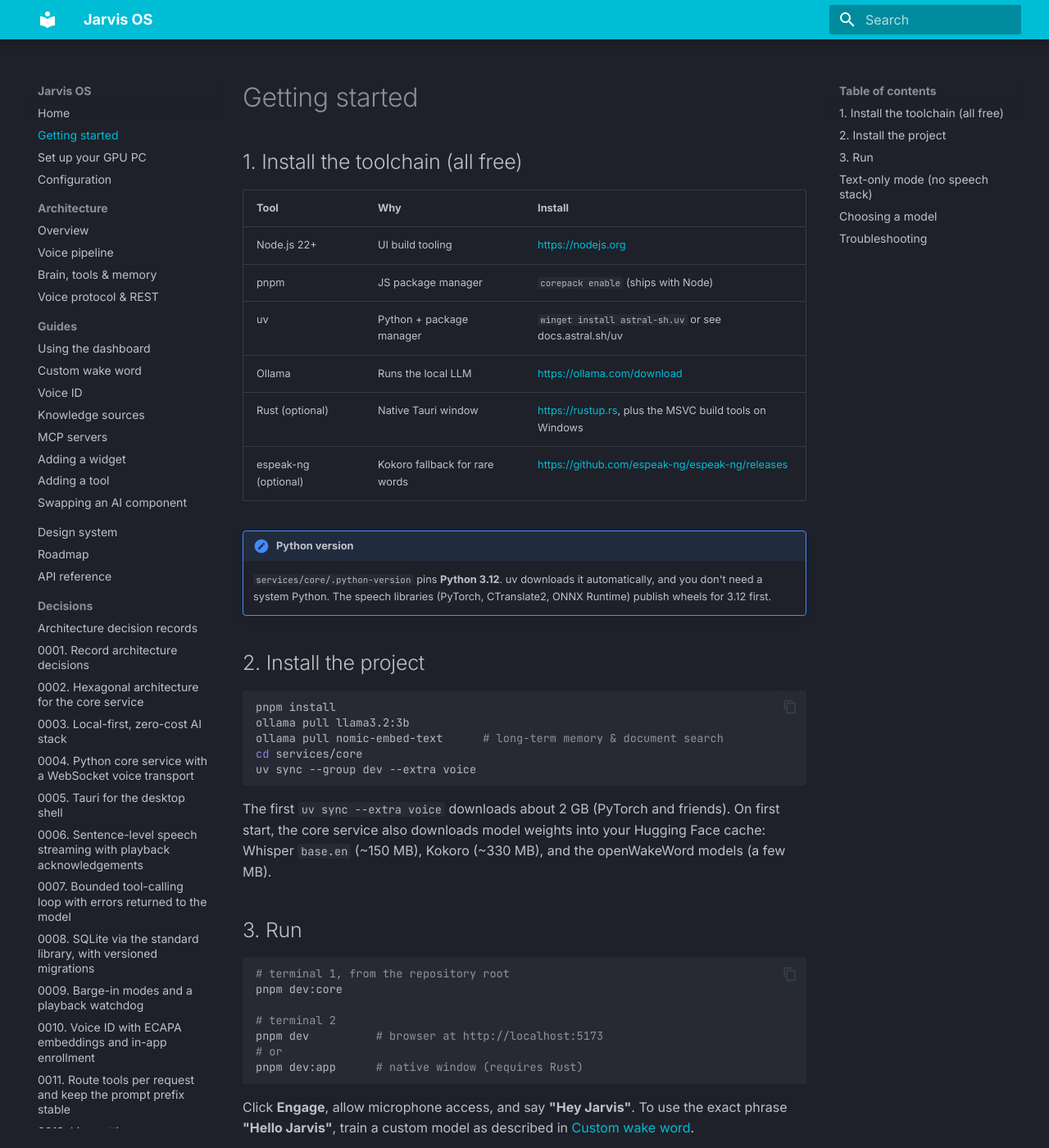
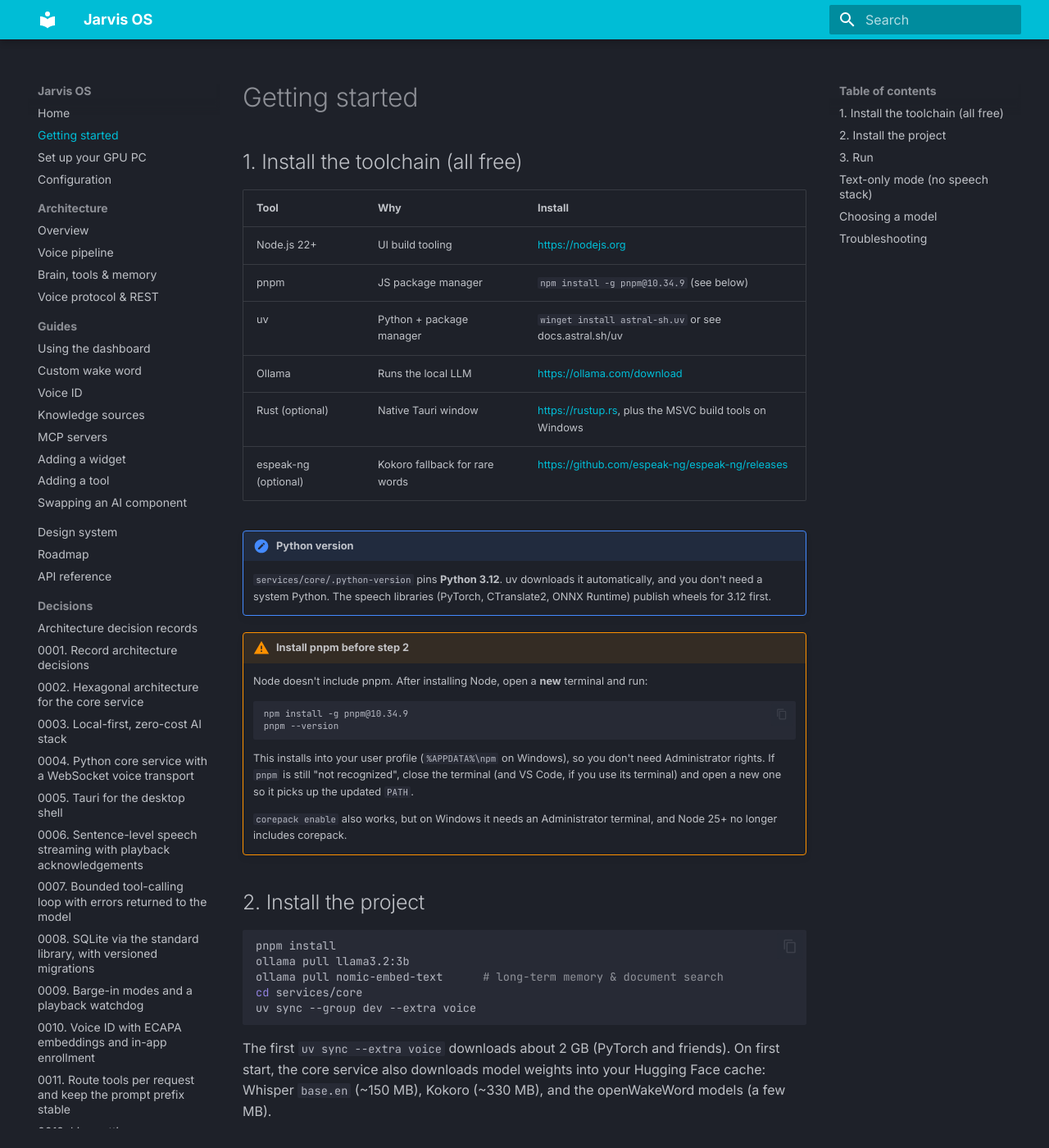
Before and after one commit to acn-ryanpacot/aidashboard, an MkDocs documentation site: the page built from docs/getting-started.md, in a window 1280 px wide and 1400 px high. Shown: the whole window at 82% size. Built offline with MkDocs 1.6.1 and Material for MkDocs 9.7.7, drawn with Linux system fonts in a browser that asks for light colours; some of the changed text lies outside the part shown.

Commit message:
docs: install pnpm with npm instead of corepack
Node does not ship pnpm, and the only hint was a table cell saying
`corepack enable`. That needs an Administrator terminal on Windows
(Node lives in Program Files) and Node 25+ no longer bundles corepack.

- getting-started: explicit "install pnpm before step 2" callout using
  `npm install -g pnpm@10.34.9` (user profile, no admin), plus a
  troubleshooting row for "pnpm is not recognized".
- personal-pc-setup: make the npm install the primary step and keep
  corepack as an alternative.

Co-Authored-By: Claude Opus 5.5 <noreply@anthropic.com>

````diff
--- a/docs/getting-started.md
+++ b/docs/getting-started.md
@@ -5,7 +5,7 @@
 | Tool                            | Why                         | Install                                                   |
 | ------------------------------- | --------------------------- | --------------------------------------------------------- |
 | Node.js 22+                     | UI build tooling            | <https://nodejs.org>                                      |
-| pnpm                            | JS package manager          | `corepack enable` (ships with Node)                       |
+| pnpm                            | JS package manager          | `npm install -g pnpm@10.34.9` (see below)                 |
 | uv                              | Python + package manager    | `winget install astral-sh.uv` or see docs.astral.sh/uv    |
 | Ollama                          | Runs the local LLM          | <https://ollama.com/download>                             |
 | Rust (optional)                 | Native Tauri window         | <https://rustup.rs>, plus the MSVC build tools on Windows |
@@ -13,6 +13,18 @@
 
 !!! note "Python version"
     `services/core/.python-version` pins **Python 3.12**. uv downloads it automatically, and you don't need a system Python. The speech libraries (PyTorch, CTranslate2, ONNX Runtime) publish wheels for 3.12 first.
+
+!!! warning "Install pnpm before step 2"
+    Node doesn't include pnpm. After installing Node, open a **new** terminal and run:
+
+    ```bash
+    npm install -g pnpm@10.34.9
+    pnpm --version
+    ```
+
+    This installs into your user profile (`%APPDATA%\npm` on Windows), so you don't need Administrator rights. If `pnpm` is still "not recognized", close the terminal (and VS Code, if you use its terminal) and open a new one so it picks up the updated `PATH`.
+
+    `corepack enable` also works, but on Windows it needs an Administrator terminal, and Node 25+ no longer includes corepack.
 
 ## 2. Install the project
 
@@ -64,6 +76,7 @@ JARVIS_WAKE_ENGINE=none JARVIS_STT_ENGINE=none JARVIS_TTS_ENGINE=none JARVIS_VAD
 
 | Symptom                                    | Fix                                                                                   |
 | ------------------------------------------ | ------------------------------------------------------------------------------------- |
+| `pnpm` is not recognized                   | `npm install -g pnpm@10.34.9`, then open a new terminal                               |
 | "Core offline" on the engage screen        | Start `pnpm dev:core`; check that port 8765 is free                                    |
 | "I can't reach my language model"          | Start Ollama (`ollama serve`) and pull the configured model                           |
 | Wake word never triggers                   | Lower `JARVIS_WAKE_THRESHOLD` (e.g. 0.35); check the Systems widget shows *Microphone: Live* |
````
Also changed, not shown: docs/guides/personal-pc-setup.md (+3 -3 lines).
